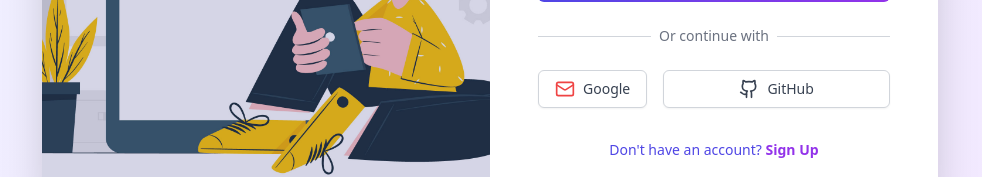
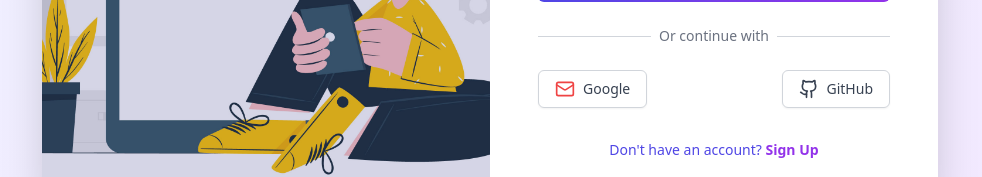
Before and after one commit to divyansharma001/Auth, a Next.js app: page /login in a window 1280 px wide. Shown: the part 485-662 px from the top of the page, without its empty margins (150-1132 px from the left). Built offline with nearby package versions, Linux system fonts and the light colour scheme; no server answers.

Commit message:
Added github auth

```diff
--- /dev/null
+++ b/src/app/actions/githubLogin.ts
@@ -0,0 +1,5 @@
+"use server"
+import { signIn } from "@/auth";
+export async function githubLogin(){
+    await signIn("github")
+}
--- a/src/auth.ts
+++ b/src/auth.ts
@@ -1,8 +1,10 @@
 import NextAuth from "next-auth"
 import GoogleProvider from "next-auth/providers/google"
+import GithubProvider from "next-auth/providers/github"
 import CredentialsProvider from "next-auth/providers/credentials"
 import { compare } from 'bcryptjs'
 import { prisma } from "@/prisma"
+import { Github } from "lucide-react"
 
 export const { handlers, signIn, signOut, auth } = NextAuth({
   // adapter: PrismaAdapter(prisma),
@@ -11,6 +13,13 @@ export const { handlers, signIn, signOut, auth } = NextAuth({
       clientId: process.env.GOOGLE_CLIENT_ID,
       clientSecret: process.env.GOOGLE_CLIENT_SECRET
     }),
+
+    GithubProvider({
+      clientId: process.env.GITHUB_CLIENT_ID,
+      clientSecret: process.env.GITHUB_CLIENT_SECRET
+    }),
+
+
     CredentialsProvider({
       name: 'Credentials',
       credentials: {
--- a/src/components/LoginCredentials.tsx
+++ b/src/components/LoginCredentials.tsx
@@ -12,6 +12,7 @@ import { loginAction } from "@/app/actions/loginAction";
 import { toast } from "sonner";
 import { Github, Mail } from "lucide-react";
 import { googleLogin } from "@/app/actions/googleLogin";
+import { githubLogin } from "@/app/actions/githubLogin";
 
 
 const poppins = Poppins({
@@ -166,7 +167,7 @@ const LoginCredentials = () => {
                 Google
               </motion.button>
               </form>
-
+              <form action={githubLogin}>
               <motion.button
                 whileHover={{ scale: 1.05 }}
                 whileTap={{ scale: 0.95 }}
@@ -175,6 +176,7 @@ const LoginCredentials = () => {
                 <Github className="w-5 h-5 mr-2" />
                 GitHub
               </motion.button>
+              </form>
             </div>
           </div>
 
```
